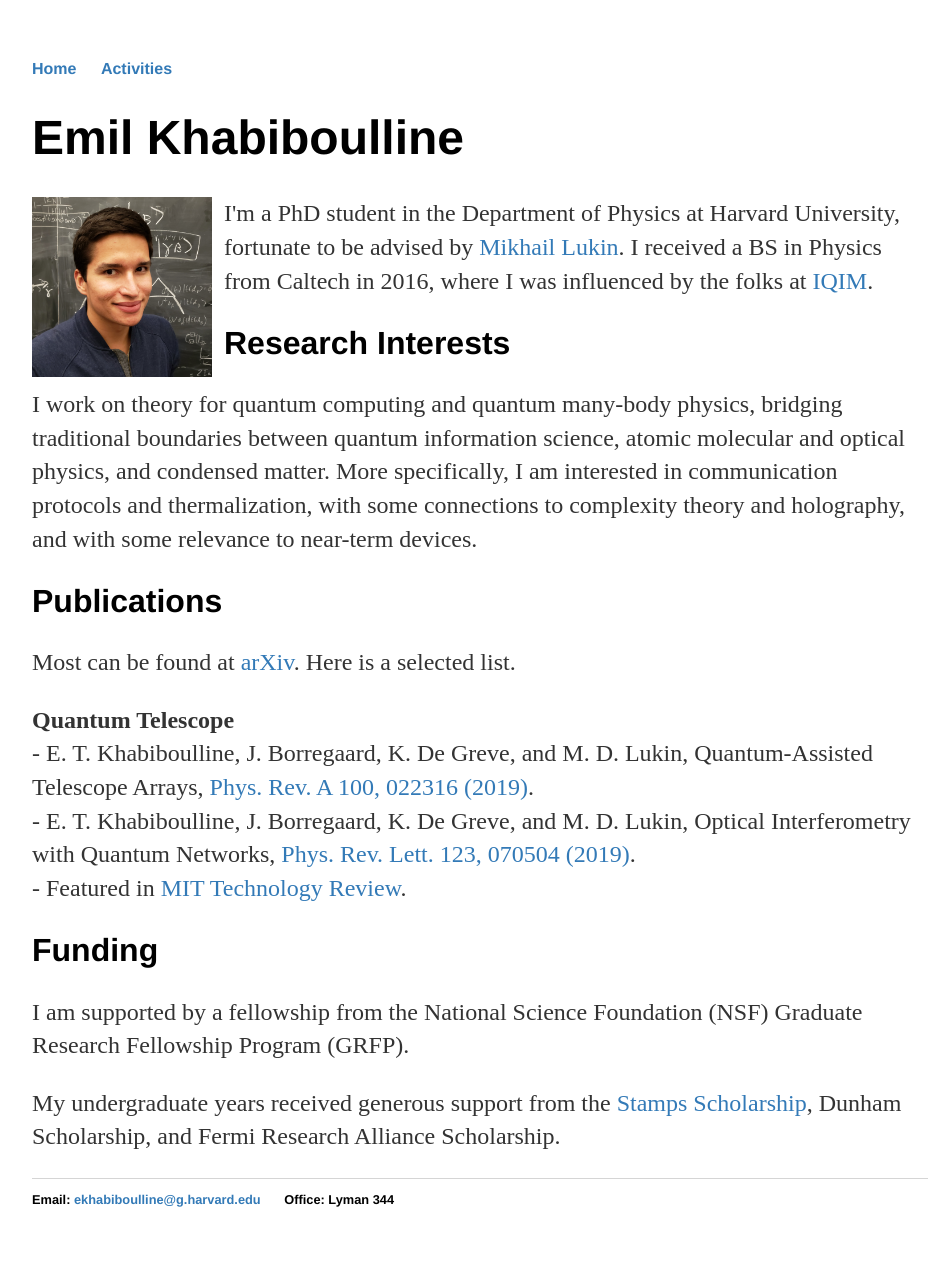
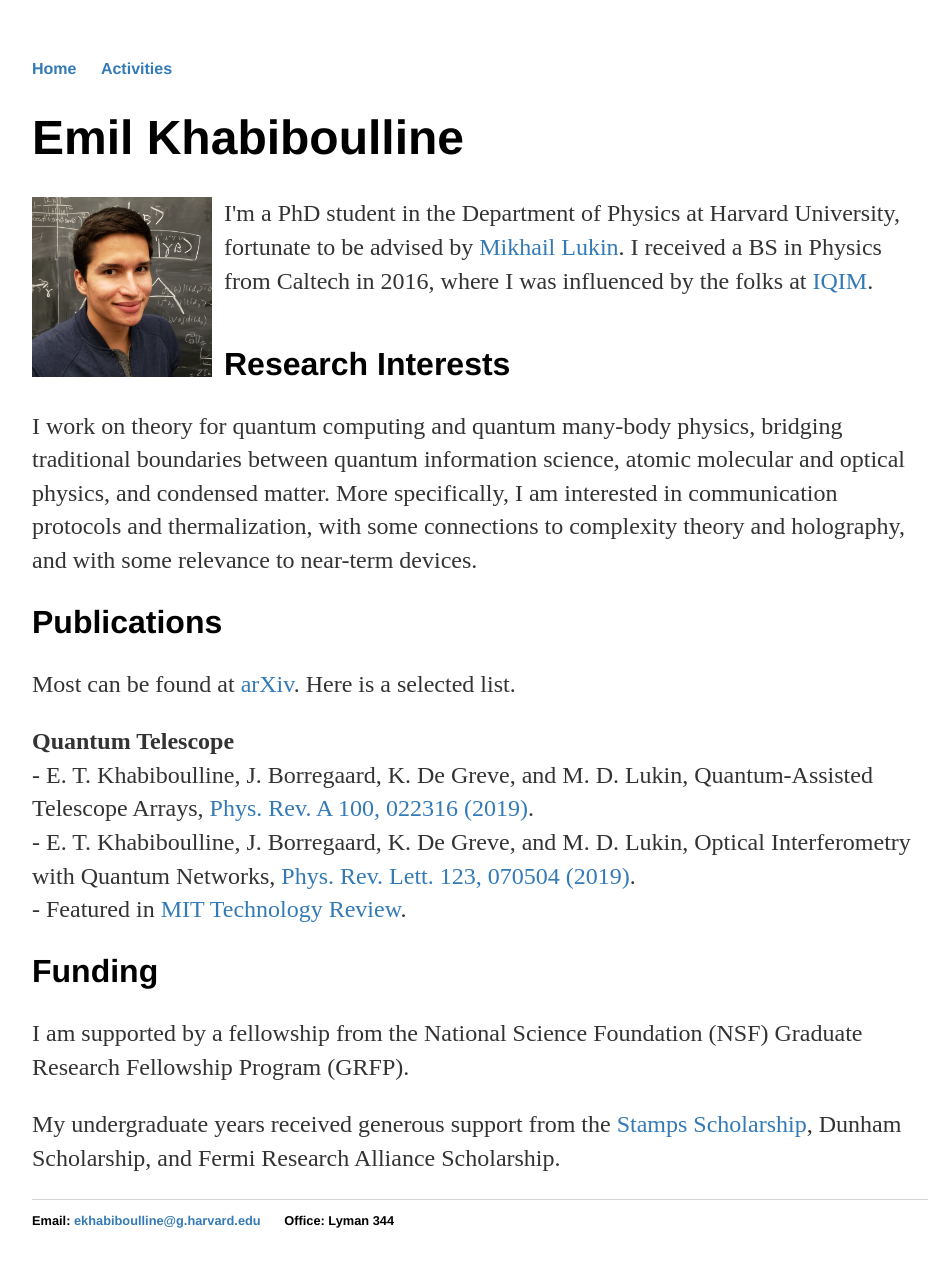
Before and after one commit to emilkhab/emilkhab.github.io, a Jekyll site: the page built from index.html, in a window 1280 px wide. Shown: the whole page, without its empty margins (160-1101 px from the left). Built offline with Jekyll 4.4.1, drawn with Linux system fonts in a browser that asks for light colours; before the commit the page ends 1267 px from its top, so only the background shows below that.

Commit message:
Update index.html

```diff
--- a/index.html
+++ b/index.html
@@ -3,7 +3,7 @@
 title: Emil Khabiboulline
 ---
 <h1>{{page.title}}</h1>
-<div class="blurb" style="margin-bottom:0.5em;clear:both;">
+<div class="blurb" style="margin-bottom:3em;clear:both;">
 	<p><img src="ek.jpg" alt="photo" style="float:left;width:7.5em;height:7.5em;margin:0em 0.5em 0em 0em;">I'm a PhD student in the Department of Physics at Harvard University, fortunate to be advised by <a href="https://lukin.physics.harvard.edu/">Mikhail Lukin</a>.
 	I received a BS in Physics from Caltech in 2016, where I was influenced by the folks at <a href="https://iqim.caltech.edu/">IQIM</a>.</p>
 </div>
```
